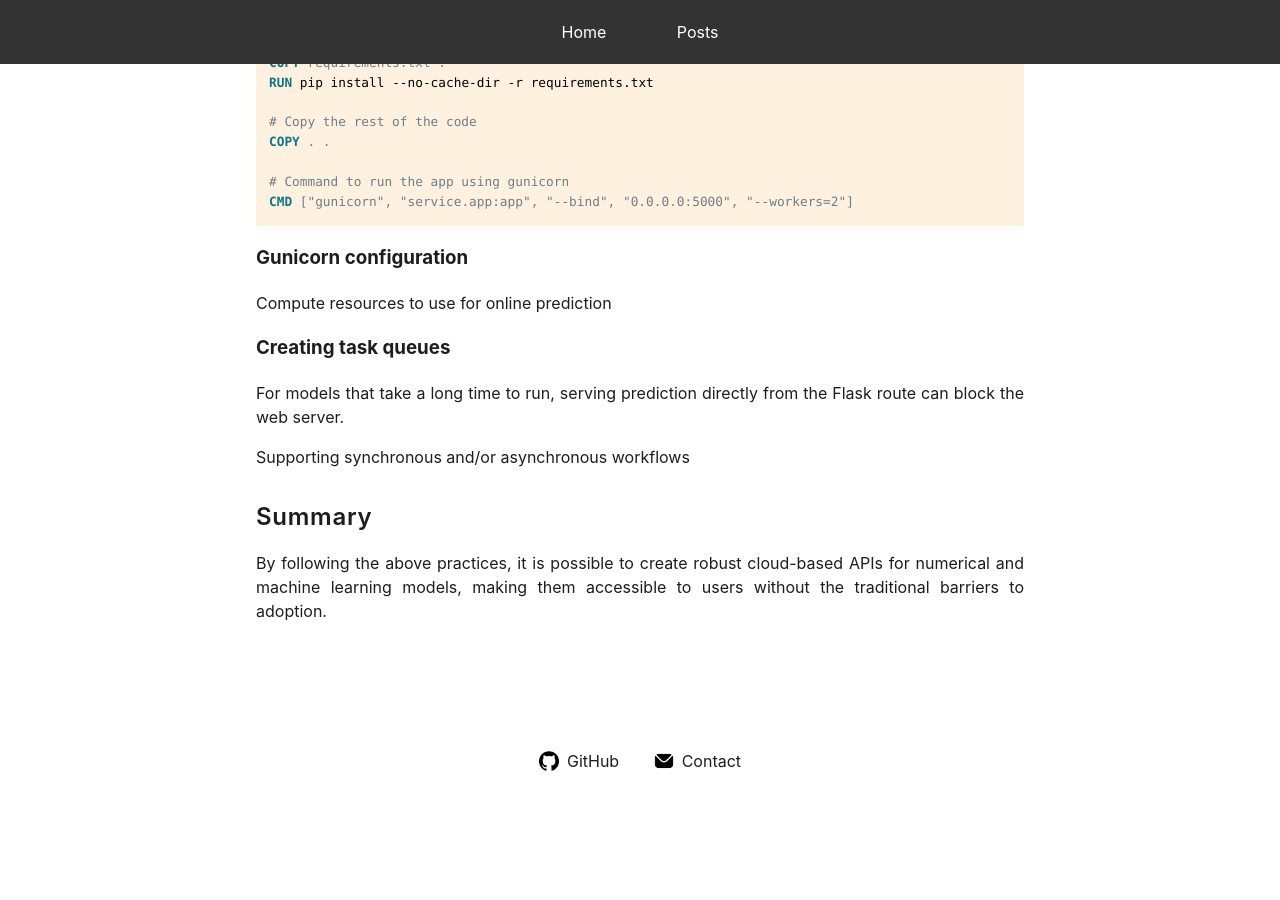
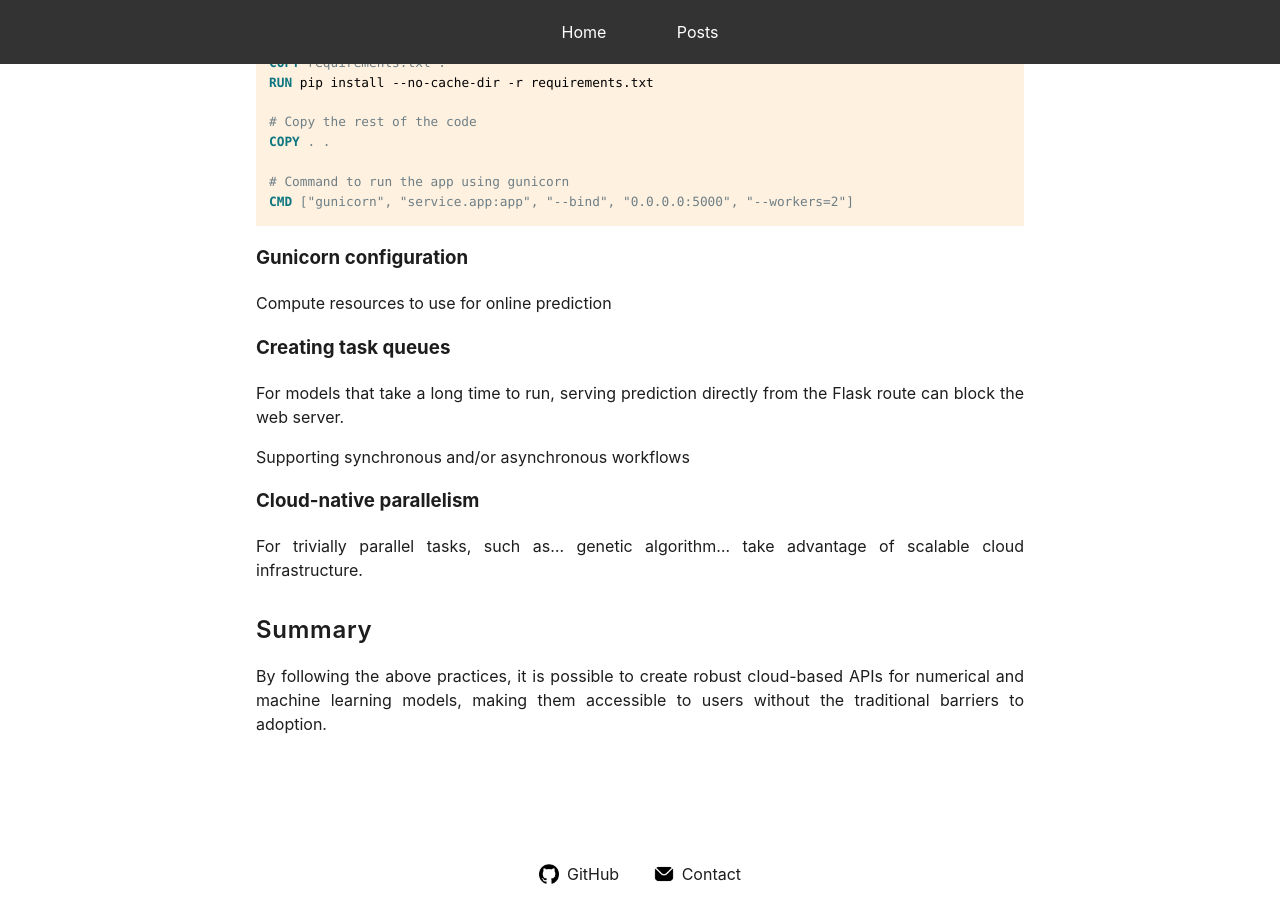
Before and after one commit to mark-hobbs/mark-hobbs.github.io, a Jekyll site: the page built from _posts/2025-04-15-model-deployment.md, in a window 1280 px wide and 900 px high, scrolled down 2900 px. Built offline with Jekyll 4.4.1, drawn with Linux system fonts in a browser that asks for light colours; before the commit the page ends 3687 px from its top, so only the background shows below that.

Commit message:
General updates

```diff
--- a/_posts/2025-04-15-model-deployment.md
+++ b/_posts/2025-04-15-model-deployment.md
@@ -154,6 +154,10 @@ For models that take a long time to run, serving prediction directly from the Fl
 
 Supporting synchronous and/or asynchronous workflows
 
+### Cloud-native parallelism
+
+For trivially parallel tasks, such as... genetic algorithm... take advantage of scalable cloud infrastructure.
+
 ## Summary
 
 By following the above practices, it is possible to create robust cloud-based APIs for numerical and machine learning models, making them accessible to users without the traditional barriers to adoption.
```
